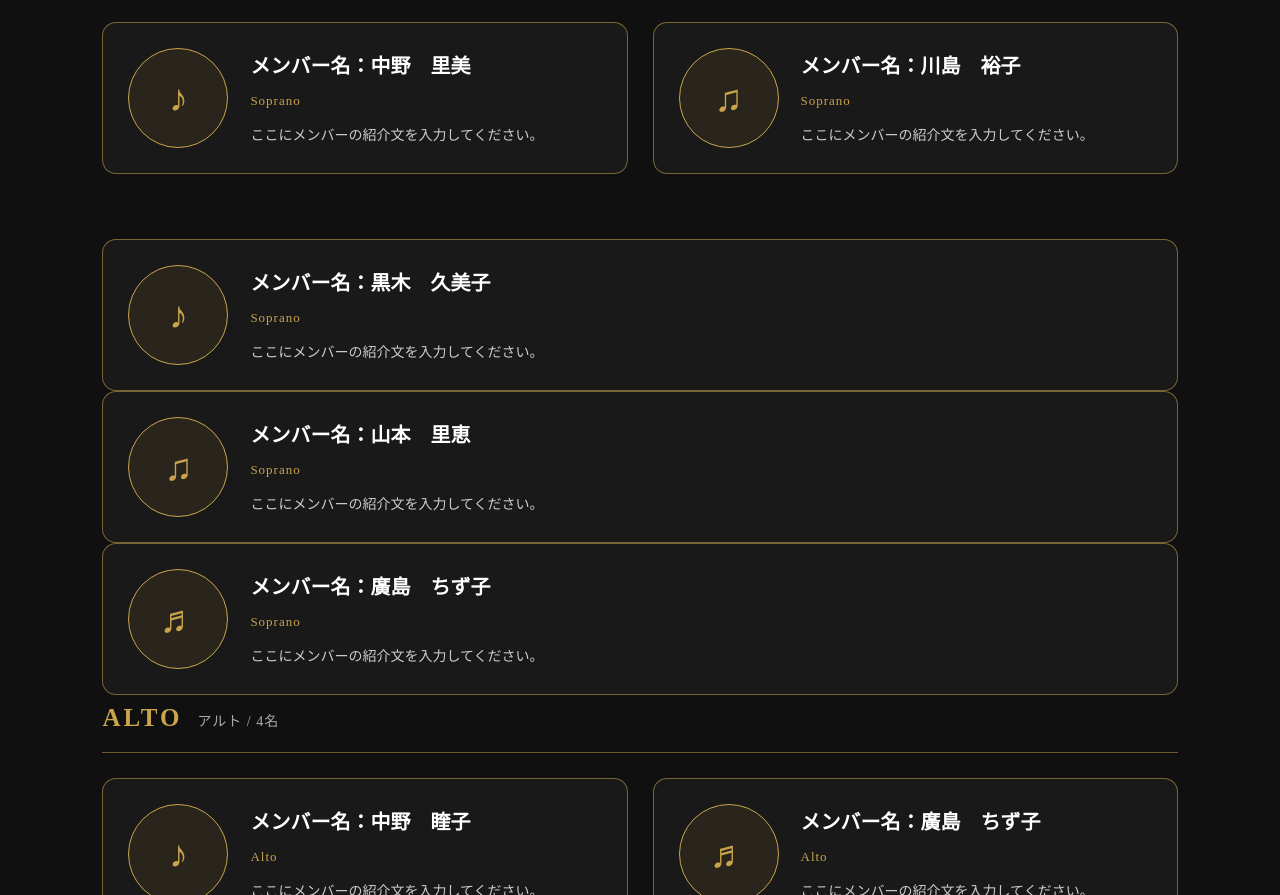
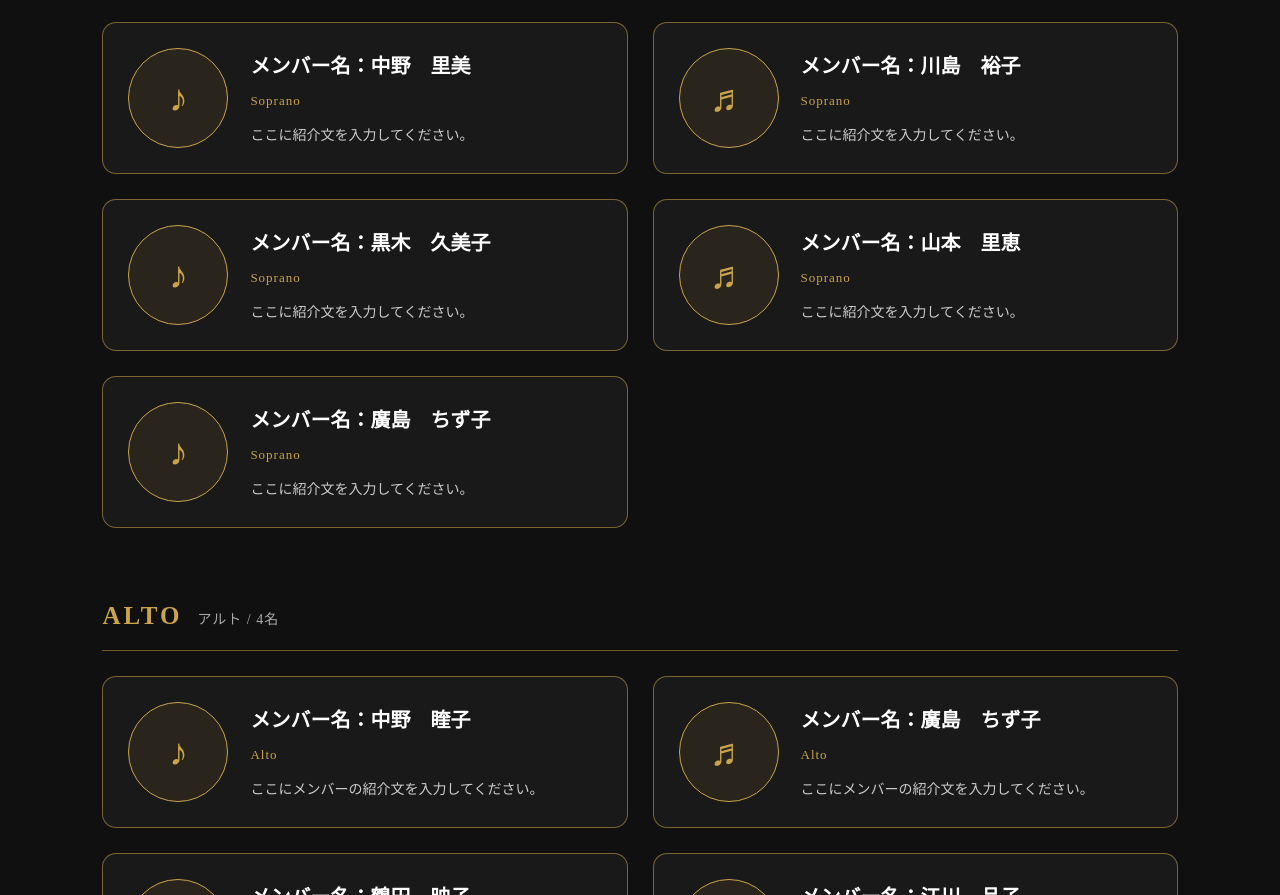
Before and after one commit to Mee4ii/Jazz, a plain HTML site: page index.html in a window 1280 px wide. Shown: the part 3136-4031 px from the top of the page. Drawn offline with Linux system fonts and the light colour scheme; files whose address does not match are found by name.

Commit message:
ホームページ更新

```diff
--- a/index.html
+++ b/index.html
@@ -162,11 +162,16 @@
 <div class="member-group">
 
     <h3 class="member-group-title">
+
         SOPRANO
+
         <span>ソプラノ / 5名</span>
+
     </h3>
 
     <div class="member-grid">
+
+        <!-- 1人目 -->
 
         <div class="member-card">
 
@@ -181,7 +186,7 @@
                 <p class="member-part">Soprano</p>
 
                 <p>
-                            ここにメンバーの紹介文を入力してください。
+                    ここに紹介文を入力してください。
                 </p>
 
             </div>
@@ -189,10 +194,12 @@
         </div>
 
 
+        <!-- 2人目 -->
+
         <div class="member-card">
 
             <div class="member-photo">
-                        ♫
+                ♬
             </div>
 
             <div class="member-info">
@@ -202,16 +209,14 @@
                 <p class="member-part">Soprano</p>
 
                 <p>
-                            ここにメンバーの紹介文を入力してください。
+                    ここに紹介文を入力してください。
                 </p>
 
             </div>
 
         </div>
 
-            </div>
-
-        </div>
+        <!-- 3人目 -->
 
         <div class="member-card">
 
@@ -226,7 +231,53 @@
                 <p class="member-part">Soprano</p>
 
                 <p>
-                            ここにメンバーの紹介文を入力してください。
+                    ここに紹介文を入力してください。
+
+                </p>
+
+            </div>
+
+        </div>
+
+
+        <!-- 4人目 -->
+
+        <div class="member-card">
+
+            <div class="member-photo">
+                ♬
+            </div>
+
+            <div class="member-info">
+
+                <h4>メンバー名：山本　里恵</h4>
+
+                <p class="member-part">Soprano</p>
+
+                <p>
+                    ここに紹介文を入力してください。
+                </p>
+
+            </div>
+
+        </div>
+
+
+        <!-- 5人目 -->
+        <div class="member-card">
+
+            <div class="member-photo">
+                ♪
+            </div>
+
+            <div class="member-info">
+
+                <h4>メンバー名：廣島　ちず子</h4>
+
+                <p class="member-part">Soprano</p>
+
+                <p>
+                    ここに紹介文を入力してください。
                 </p>
 
             </div>
@@ -236,50 +287,6 @@
     </div>
 
 </div>
-        <div class="member-card">
-
-                    <div class="member-photo">
-                        ♫
-                    </div>
-
-                    <div class="member-info">
-
-                        <h4>メンバー名：山本　里恵</h4>
-
-                        <p class="member-part">Soprano</p>
-
-                        <p>
-                            ここにメンバーの紹介文を入力してください。
-                        </p>
-
-                    </div>
-
-                </div>
-
-            </div>
-
-        </div>
-
-        <div class="member-card">
-
-                    <div class="member-photo">
-                        ♬
-                    </div>
-
-                    <div class="member-info">
-
-                        <h4>メンバー名：廣島　ちず子</h4>
-
-                        <p class="member-part">Soprano</p>
-
-                        <p>
-                            ここにメンバーの紹介文を入力してください。
-                        </p>
-
-                    </div>
-
-                </div>
-
 
         <!-- Alto -->
         <div class="member-group">
```
Lines whose indentation alone changed are shown as unchanged.
